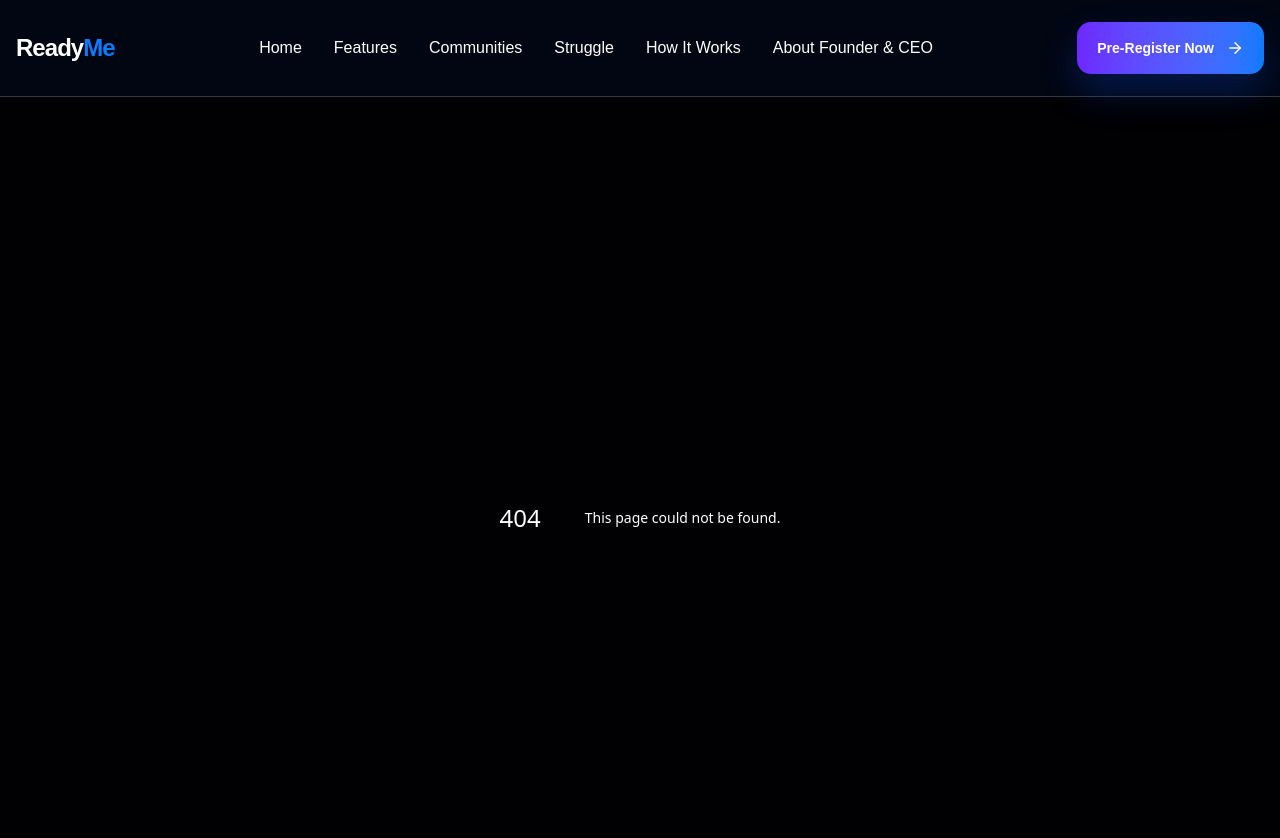
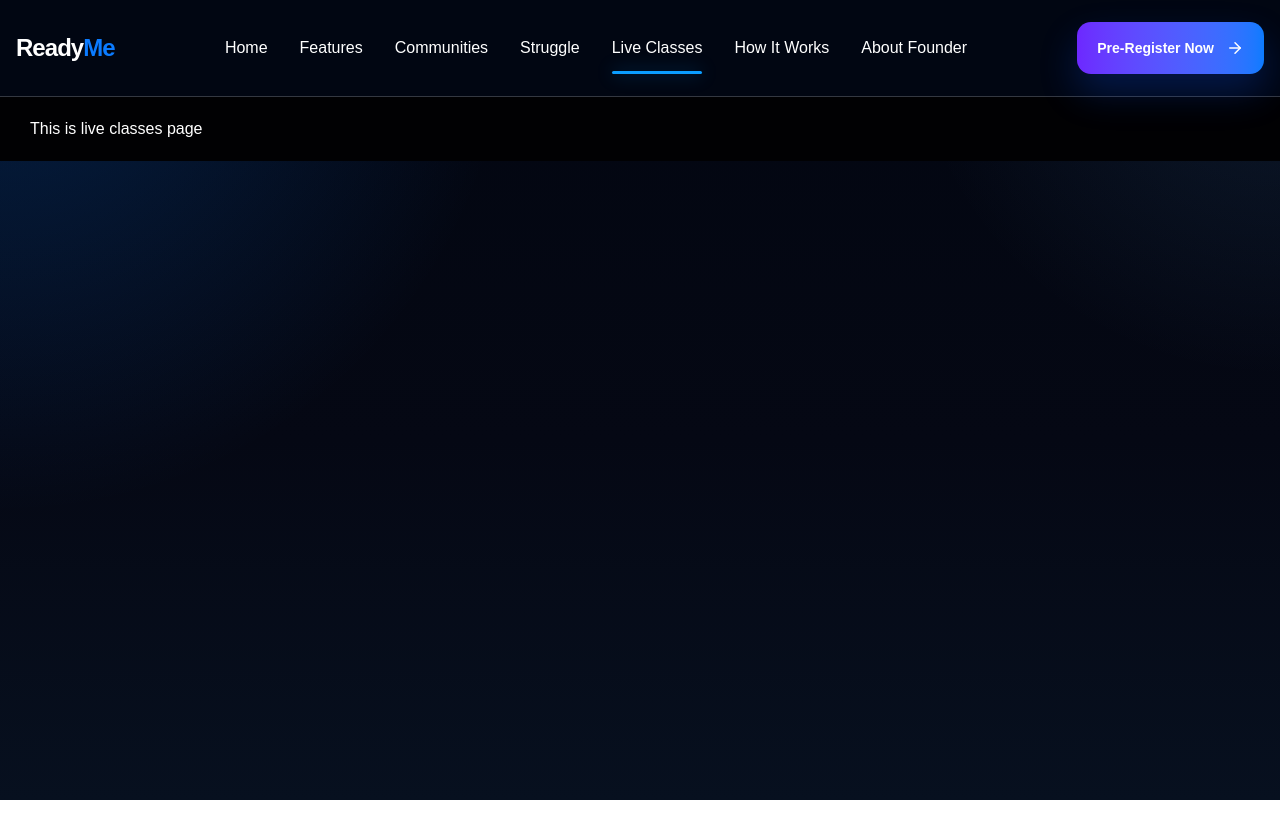
Before and after one commit to chzeeshan099/ReadyMe-Website, a Next.js app: page /live-classes in a window 1280 px wide. Before the commit this address had no page. Shown: the top 838 px of the page. After the commit the page ends 800 px from the top, so only its background shows below. Built offline with nearby package versions, Linux system fonts and the light colour scheme.

Commit message:
working on live classes page

```diff
--- /dev/null
+++ b/src/app/live-classes/page.js
@@ -0,0 +1,11 @@
+import React from 'react'
+import Index from '@/modules/live-classes/index'
+const page = () => {
+  return (
+    <div>
+      <Index/>
+    </div>
+  )
+}
+
+export default page
--- a/src/components/site-header.js
+++ b/src/components/site-header.js
@@ -8,12 +8,13 @@ import ColorButton from "@/components/ColorButton";
 
 const navLinks = [
   { href: "/home", label: "Home" },
-  // { href: "/about", label: "About" },
   { href: "/features", label: "Features" },
   { href: "/communities", label: "Communities" },
   { href: "/struggle", label: "Struggle" },
+  { href: "/live-classes", label: "Live Classes" },
   { href: "/how-it-works", label: "How It Works" },
-  { href: "/about", label: "About Founder & CEO" },
+  { href: "/about", label: "About Founder" },
+  // { href: "/about", label: "About Founder & CEO" },
 ];
 
 export default function SiteHeader() {
--- /dev/null
+++ b/src/modules/live-classes/index.jsx
@@ -0,0 +1,13 @@
+import React from 'react'
+
+const index = () => {
+  return (
+    <>
+    <div>
+      <p>This is live classes page</p>
+    </div>
+    </>
+  )
+}
+
+export default index
```
